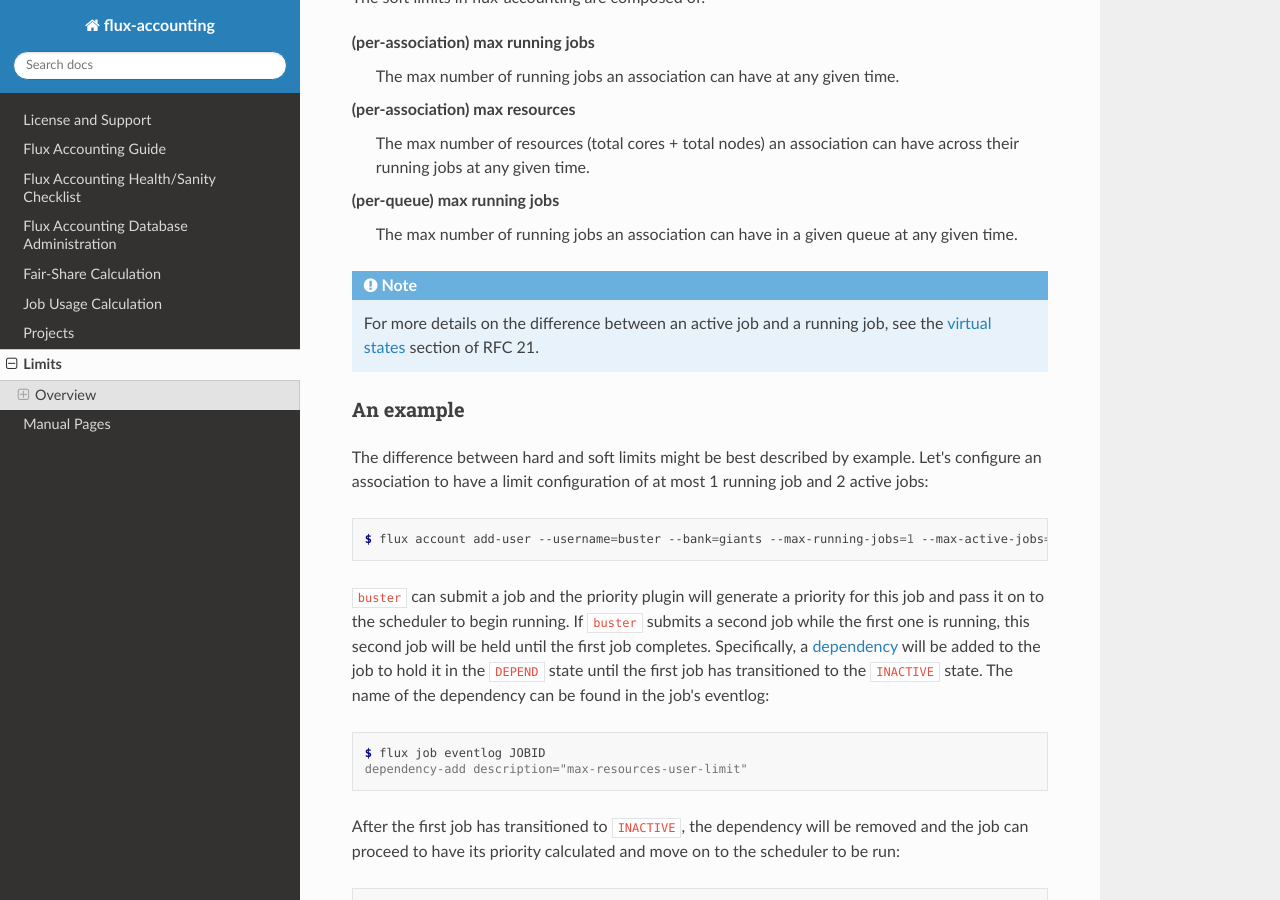
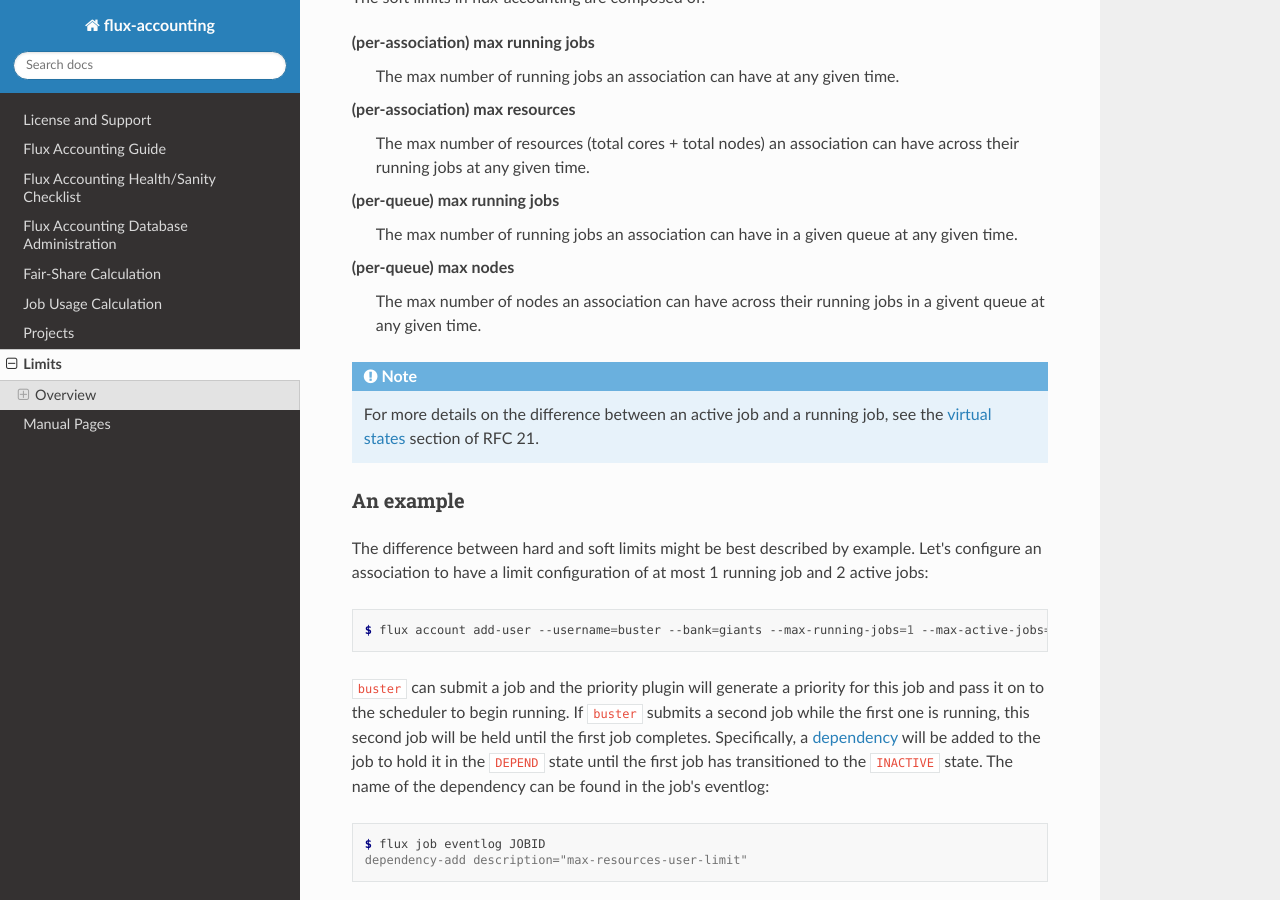
Before and after one commit to flux-framework/flux-accounting, a Sphinx documentation site: the page built from doc/components/limits.rst, in a window 1280 px wide and 900 px high, scrolled down 647 px. Built offline with Sphinx 7.4.7 and the Read the Docs theme 3.1.0, drawn with Linux system fonts in a browser that asks for light colours; pages that are not in the unit, such as notebooks, are missing from menus.

Commit message:
doc: update list of soft limits
Problem: The "Limits" section does not list the per-queue max nodes
limit along with the other limits.

Add it to the list of soft limits.

```diff
--- a/doc/components/limits.rst
+++ b/doc/components/limits.rst
@@ -40,6 +40,10 @@ The soft limits in flux-accounting are composed of:
 (per-queue) max running jobs
   The max number of running jobs an association can have in a given queue at
   any given time.
+
+(per-queue) max nodes
+  The max number of nodes an association can have across their running jobs in
+  a givent queue at any given time.
 
 .. note::
     For more details on the difference between an active job and a running job,
```
